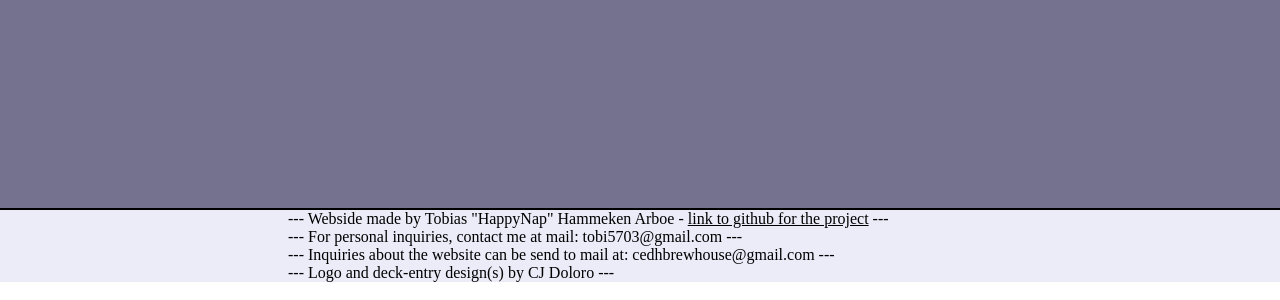
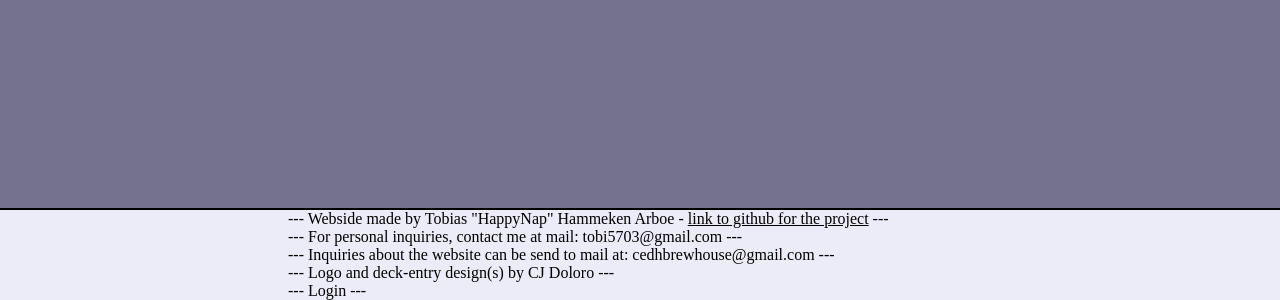
Before and after one commit to H4ppyN4p/cedh_niche_ddb, a React (Create React App) app: page / in a window 1280 px wide. Shown: the part 902-1202 px from the top of the page. Built offline with nearby package versions, Linux system fonts and the light colour scheme; no server answers; the database is empty.

Commit message:
Forgot to add footer change to commit

```diff
--- a/src/elements/Footer.js
+++ b/src/elements/Footer.js
@@ -1,4 +1,5 @@
 import { cssLightArray } from "../ColourConsts";
+import { Link } from "react-router-dom";
 
 ///
 
@@ -27,6 +28,8 @@ const Footer = () => {
             <p style={TextStyle}> --- For personal inquiries, contact me at mail: tobi5703@gmail.com ---</p>
             <p style={TextStyle}> --- Inquiries about the website can be send to mail at: cedhbrewhouse@gmail.com ---</p>
             <p style={TextStyle}> --- Logo and deck-entry design(s) by CJ Doloro ---</p>
+            <p style={TextStyle}> --- <Link to={'/signin'}>Login</Link> ---</p>
+
 
         </footer>
         </>
```
